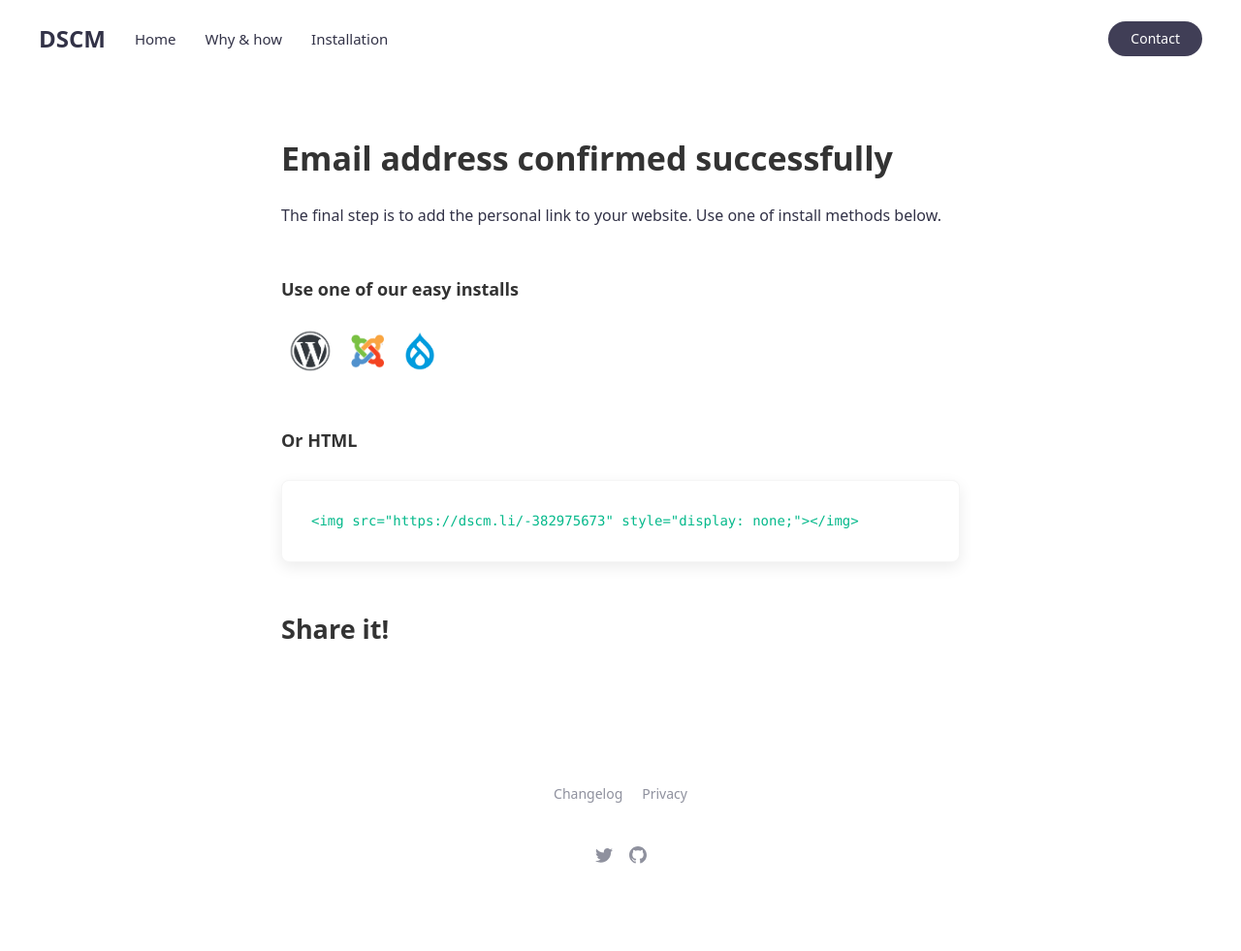
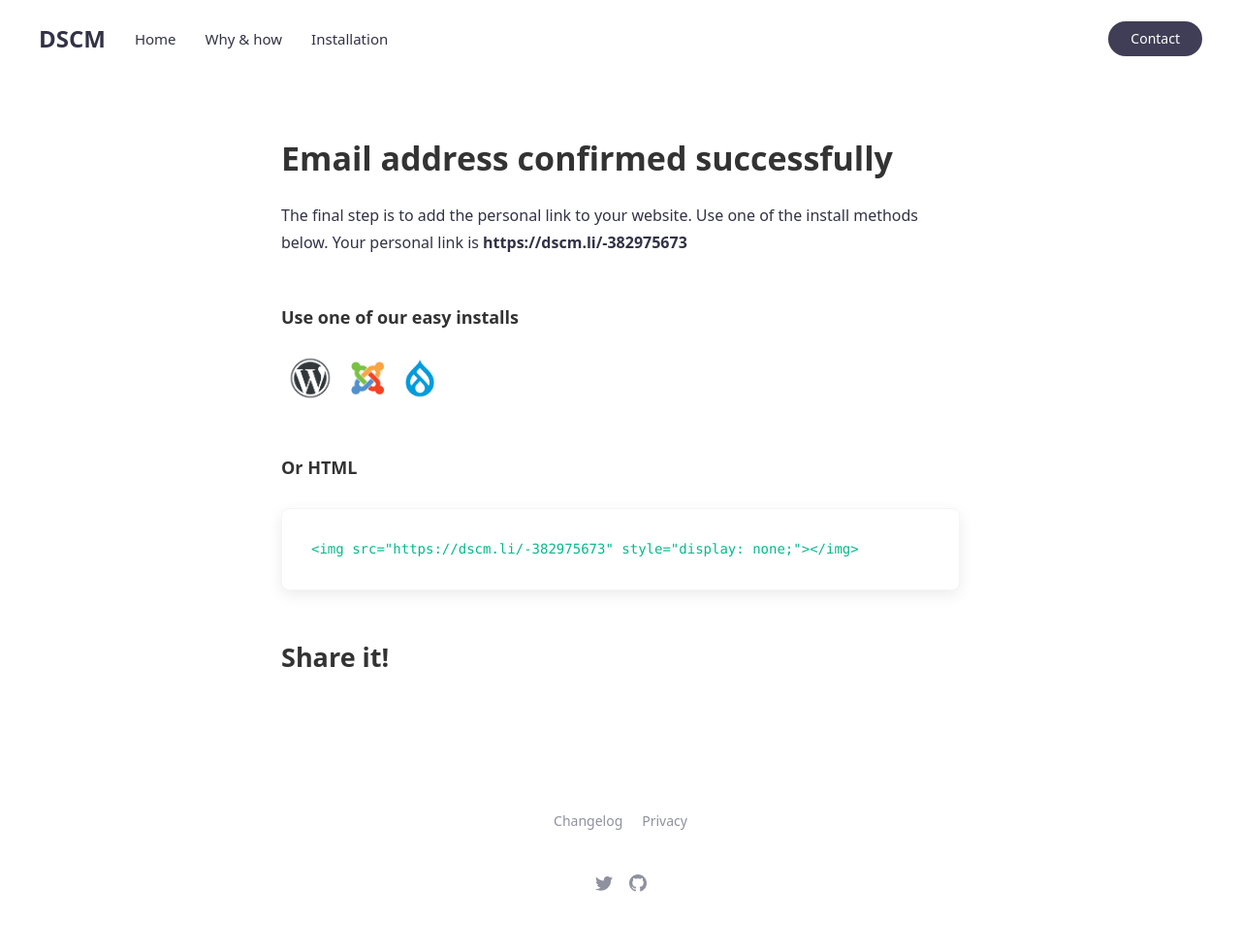
Before and after one commit to didsomeonecloneme/didsomeonecloneme.github.io, a Jekyll site: the page built from confirmed.md, in a window 1280 px wide. Shown: the whole page at 97% size. Built offline with Jekyll 4.4.1, drawn with Linux system fonts in a browser that asks for light colours; comment, search, counter and statistics services are not loaded; before the commit the page ends 953 px from its top, so only the background shows below that.

Commit message:
Update confirmed page

```diff
--- a/confirmed.md
+++ b/confirmed.md
@@ -5,7 +5,8 @@ title: Email address confirmed successfully
 permalink: /confirmed/
 ---
 
-The final step is to add the personal link to your website. Use one of install methods below.
+The final step is to add the personal link to your website.
+Use one of the install methods below. Your personal link is <b>https://dscm.li/-382975673</b>
 
 #### Use one of our easy installs
 {% include easy_installs.html %}
```
